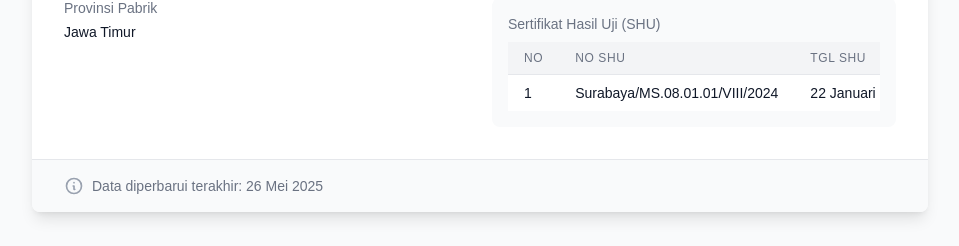
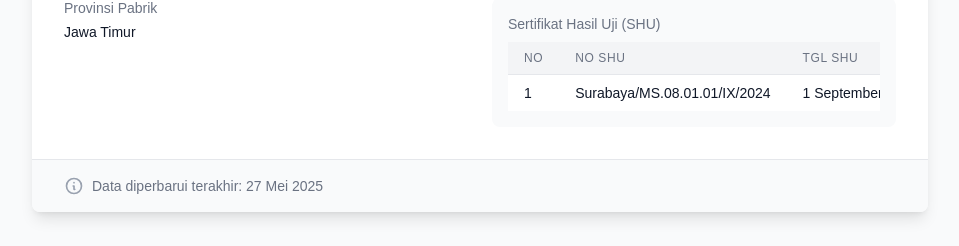
Before and after one commit to Y0nnS/khnBhPrjkCstmr1, a Next.js app: page / in a window 1280 px wide. Both pictures are taken after a click on the button "Data Pabrik". Shown: the part 505-751 px from the top of the page, without its empty margins (160-1119 px from the left). Built offline with nearby package versions, Linux system fonts and the light colour scheme.

Commit message:
Update Data

```diff
--- a/src/app/page.tsx
+++ b/src/app/page.tsx
@@ -127,8 +127,8 @@ const CertificateDisplayPage = () => {
                         <tbody className="bg-white divide-y divide-gray-200">
                           <tr>
                             <td className="px-4 py-2 whitespace-nowrap text-sm text-gray-900">1</td>
-                            <td className="px-4 py-2 text-sm text-gray-900">Surabaya/MS.08.01.01/VIII/2024</td>
-                            <td className="px-4 py-2 whitespace-nowrap text-sm text-gray-900">22 Januari 2024</td>
+                            <td className="px-4 py-2 text-sm text-gray-900">Surabaya/MS.08.01.01/IX/2024</td>
+                            <td className="px-4 py-2 whitespace-nowrap text-sm text-gray-900">1 September 2024</td>
                           </tr>
                         </tbody>
                       </table>
@@ -144,7 +144,7 @@ const CertificateDisplayPage = () => {
                   <svg xmlns="http://www.w3.org/2000/svg" className="h-5 w-5 text-gray-400 mr-2" fill="none" viewBox="0 0 24 24" stroke="currentColor">
                     <path strokeLinecap="round" strokeLinejoin="round" strokeWidth={2} d="M13 16h-1v-4h-1m1-4h.01M21 12a9 9 0 11-18 0 9 9 0 0118 0z" />
                   </svg>
-                  <span className="text-sm text-gray-500">Data diperbarui terakhir: 26 Mei 2025</span>
+                  <span className="text-sm text-gray-500">Data diperbarui terakhir: 27 Mei 2025</span>
                 </div>
               </div>
             </div>
```
